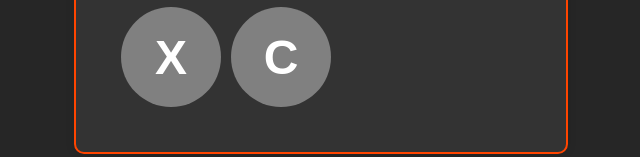
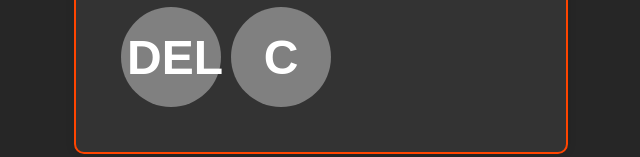
Before and after one commit to ctryon85/calculator, a plain HTML site: page index.html in a window 1280 px wide. Shown: the part 621-778 px from the top of the page, without its empty margins (319-959 px from the left). Drawn offline with Linux system fonts and the light colour scheme.

Commit message:
changed key 'x' to 'DEL'

```diff
--- a/index.html
+++ b/index.html
@@ -27,7 +27,7 @@
             <button onclick="appendToDisplay('.')">.</button>
             <button onclick="calculateResult()">=</button>
             <button onclick="appendToDisplay('+')" class="operator-btn">+</button>
-            <button onclick="backspace()" class="operator-btn">X</button>
+            <button onclick="backspace()" class="operator-btn">DEL</button>
             <button onclick="clearDisplay()" class="operator-btn">C</button>
     </div>
     </div>
```
